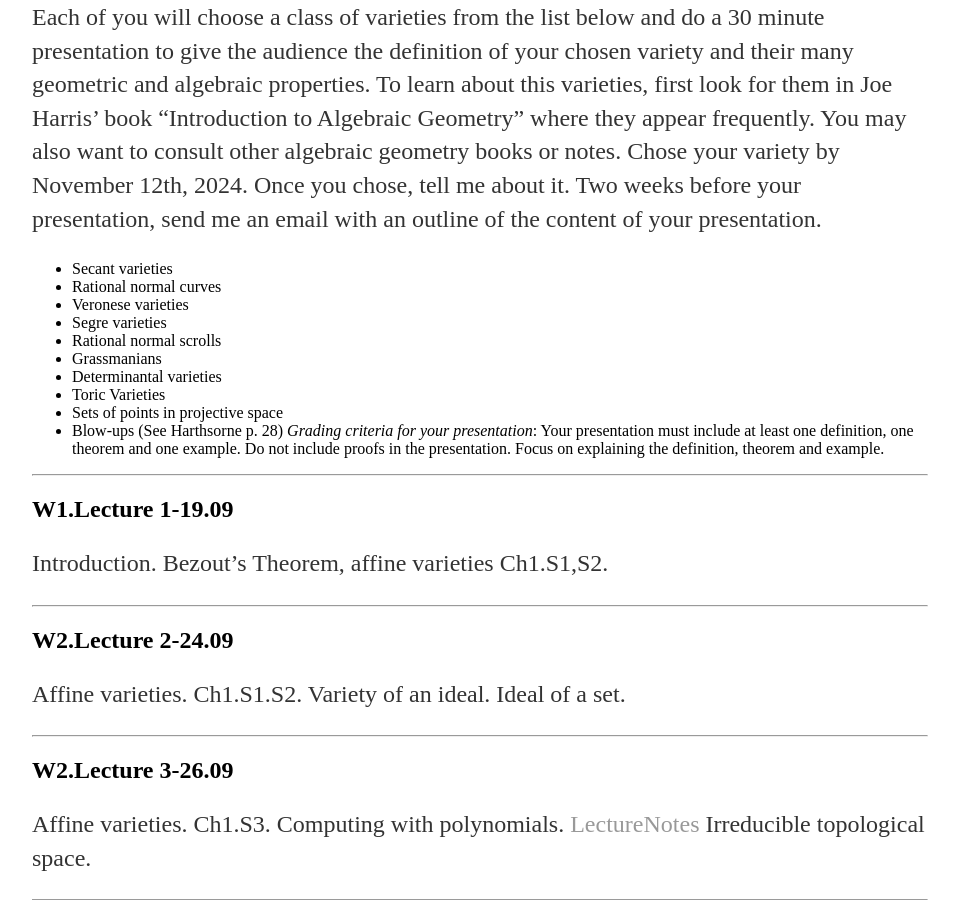
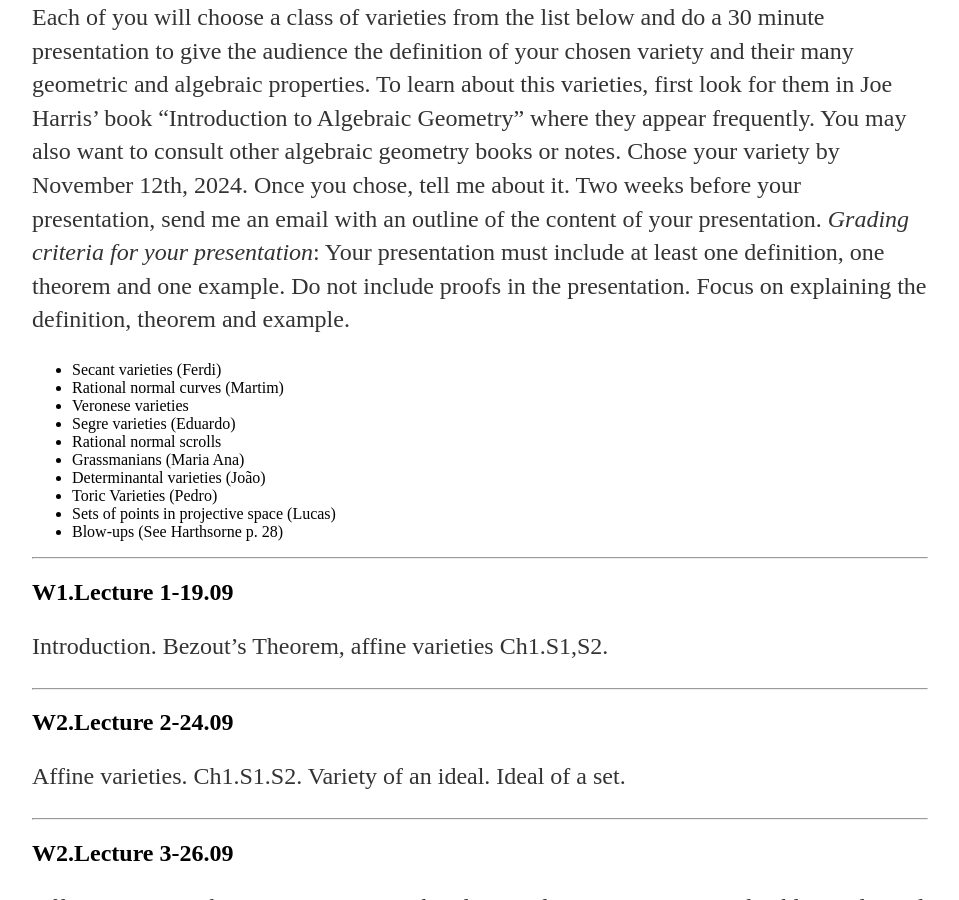
Before and after one commit to emduart2/emduart2.github.io, a Jekyll site: the page built from _posts/2024-09-20-Algebraic-Geometry-Lectures.md, in a window 1280 px wide and 900 px high, scrolled down 738 px. Shown: the whole window, without its empty margins (160-1119 px from the left). Built offline with Jekyll 4.4.1, drawn with Linux system fonts in a browser that asks for light colours.

Commit message:
criteria for presentation

```diff
--- a/_posts/2024-09-20-Algebraic-Geometry-Lectures.md
+++ b/_posts/2024-09-20-Algebraic-Geometry-Lectures.md
@@ -29,18 +29,18 @@ You may also want to consult other algebraic geometry books or notes.
 Chose your variety by November 12th, 2024. Once you chose, tell me about
 it. Two weeks before your presentation, send me an email with an
 outline of the content of your presentation.
-- Secant varieties
-- Rational normal curves
-- Veronese varieties
-- Segre varieties
-- Rational normal scrolls
-- Grassmanians
-- Determinantal varieties
-- Toric Varieties
-- Sets of points in projective space
-- Blow-ups (See Harthsorne p. 28)
 *Grading criteria for your presentation*: Your presentation must include at least
 one definition, one theorem and one example. Do not include proofs in the presentation. Focus on explaining the definition, theorem and example.
+- Secant varieties (Ferdi)
+- Rational normal curves (Martim)
+- Veronese varieties
+- Segre varieties (Eduardo)
+- Rational normal scrolls
+- Grassmanians (Maria Ana)
+- Determinantal varieties (João)
+- Toric Varieties (Pedro)
+- Sets of points in projective space (Lucas)
+- Blow-ups (See Harthsorne p. 28)
 
 ---------------------
 ## W1.Lecture 1-19.09
```
